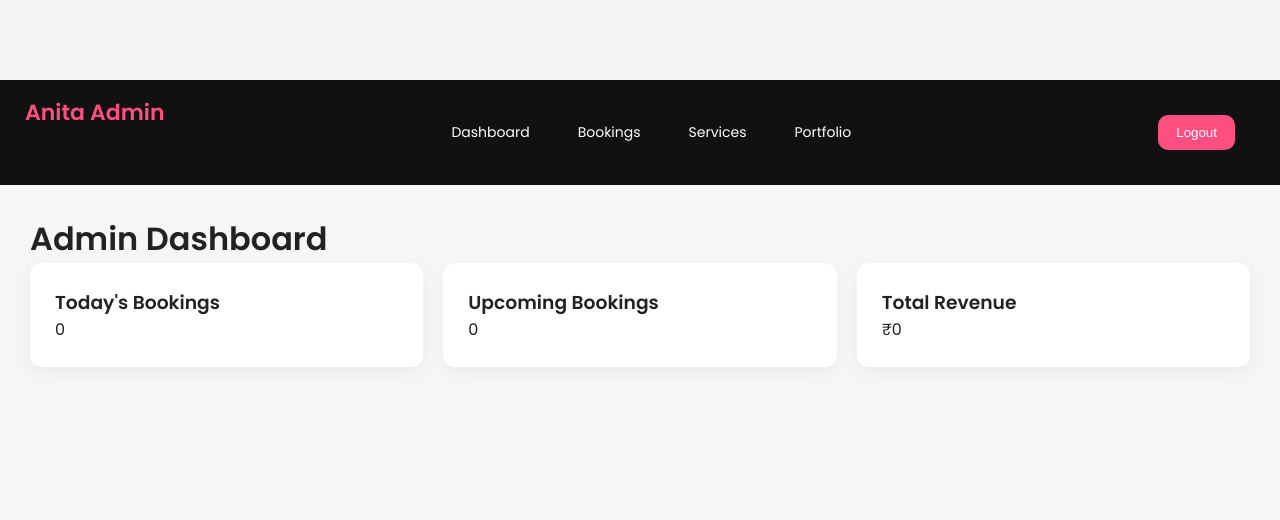
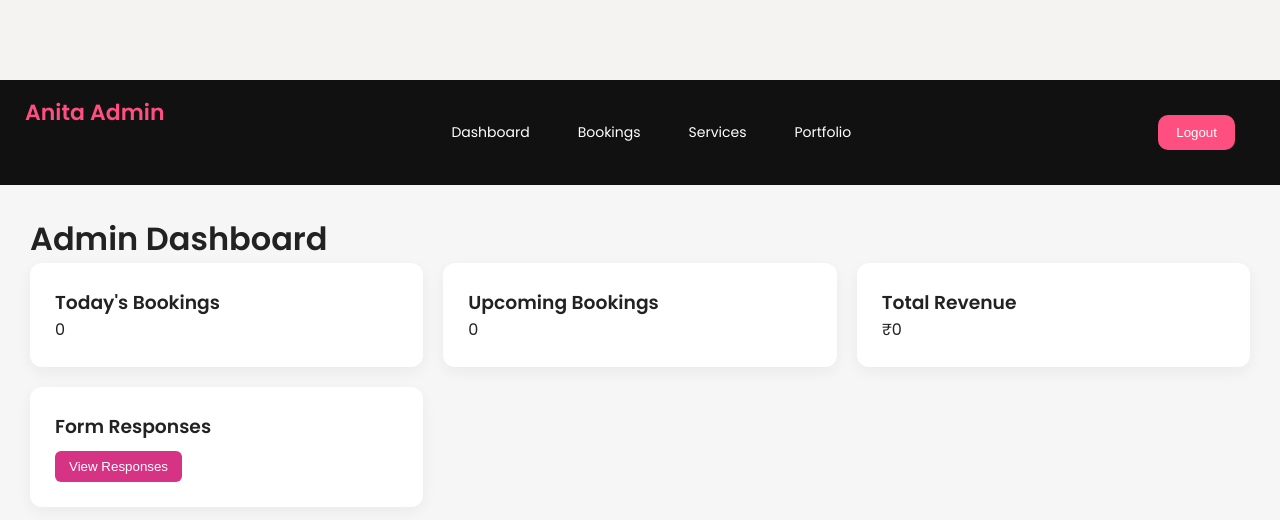
Before and after one commit to vincenzo0105/Anita-Makeover, a React (Vite) app in the folder makeup-artist-frontend/: page /admin in a window 1280 px wide. Shown: the top 520 px of the page. Built offline with nearby package versions, Linux system fonts and the light colour scheme; no server answers; sample sign-in values are in the browser's storage.

Commit message:
added form responses

```diff
--- a/makeup-artist-frontend/src/admin/Dashboard.jsx
+++ b/makeup-artist-frontend/src/admin/Dashboard.jsx
@@ -2,6 +2,7 @@ import { useEffect, useState } from "react";
 
 export default function Dashboard() {
   const [bookings, setBookings] = useState([]);
+  const [showSheet, setShowSheet] = useState(false);
 
   useEffect(() => {
     fetch(`${import.meta.env.VITE_API_BASE_URL}/api/bookings`)
@@ -21,8 +22,8 @@ export default function Dashboard() {
   );
 
   const totalRevenue = bookings
-  .filter(b => b.status === "Paid")
-  .reduce((sum, b) => sum + (b.totalAmount || 0), 0);
+    .filter(b => b.status === "Paid")
+    .reduce((sum, b) => sum + (b.totalAmount || 0), 0);
 
   return (
     <div>
@@ -46,7 +47,42 @@ export default function Dashboard() {
           <p>₹{totalRevenue}</p>
         </div>
 
+        {/* ✅ NEW 4th CARD */}
+        <div className="stat-card">
+          <h3>Form Responses</h3>
+
+          <button
+            className="view-btn"
+            onClick={() => setShowSheet(true)}
+          >
+            View Responses
+          </button>
+        </div>
+
       </div>
+
+      {/* ✅ MODAL */}
+      {showSheet && (
+        <div className="modal-overlay">
+          <div className="modal-box">
+
+            <button
+              className="close-btn"
+              onClick={() => setShowSheet(false)}
+            >
+              ✖
+            </button>
+
+            <iframe
+              src="https://docs.google.com/spreadsheets/d/1D0UYLk22weY8h_YM7sxfuLaI6xhs-iztaDs7-z_u_KE/preview"
+              width="100%"
+              height="400"
+              title="Google Sheet"
+            ></iframe>
+
+          </div>
+        </div>
+      )}
 
     </div>
   );
--- a/makeup-artist-frontend/src/index.css
+++ b/makeup-artist-frontend/src/index.css
@@ -3514,3 +3514,65 @@ textarea {
 
 }
 }
+
+
+
+
+
+
+
+
+
+
+/* Button */
+.view-btn {
+  margin-top: 10px;
+  padding: 8px 14px;
+  background-color: #d63384;
+  color: white;
+  border: none;
+  border-radius: 6px;
+  cursor: pointer;
+  transition: 0.3s;
+}
+
+.view-btn:hover {
+  background-color: #b0256b;
+}
+
+/* Overlay */
+.modal-overlay {
+  position: fixed;
+  top: 0;
+  left: 0;
+  width: 100%;
+  height: 100%;
+  background: rgba(0, 0, 0, 0.6);
+  display: flex;
+  justify-content: center;
+  align-items: center;
+  z-index: 1000;
+}
+
+/* Modal Box */
+.modal-box {
+  background: white;
+  width: 80%;
+  max-width: 900px;
+  border-radius: 10px;
+  padding: 20px;
+  position: relative;
+}
+
+/* Close Button */
+.close-btn {
+  position: absolute;
+  top: 10px;
+  right: 15px;
+  border: none;
+  background: #ff4d4f;
+  color: white;
+  padding: 5px 10px;
+  cursor: pointer;
+  border-radius: 5px;
+}
```
